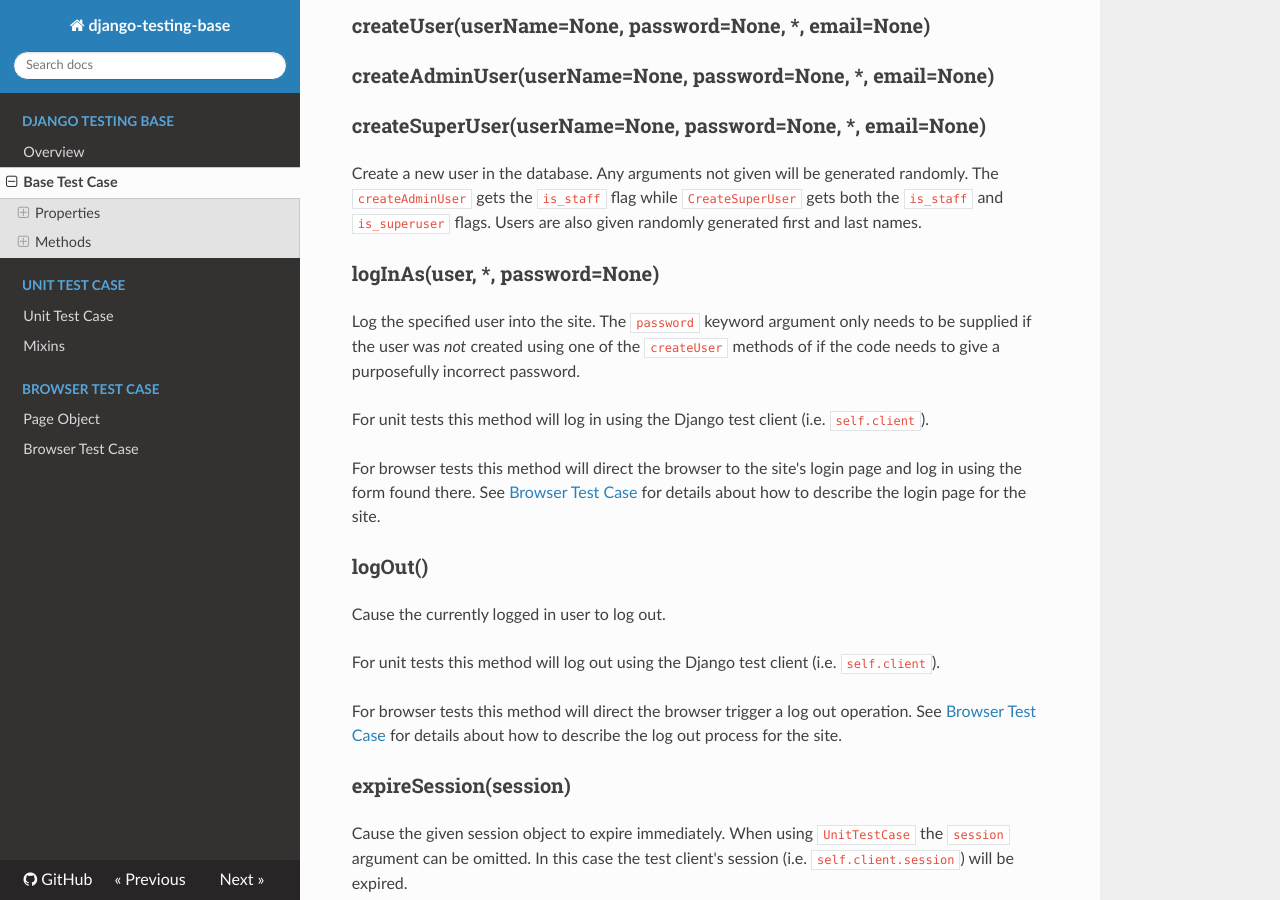
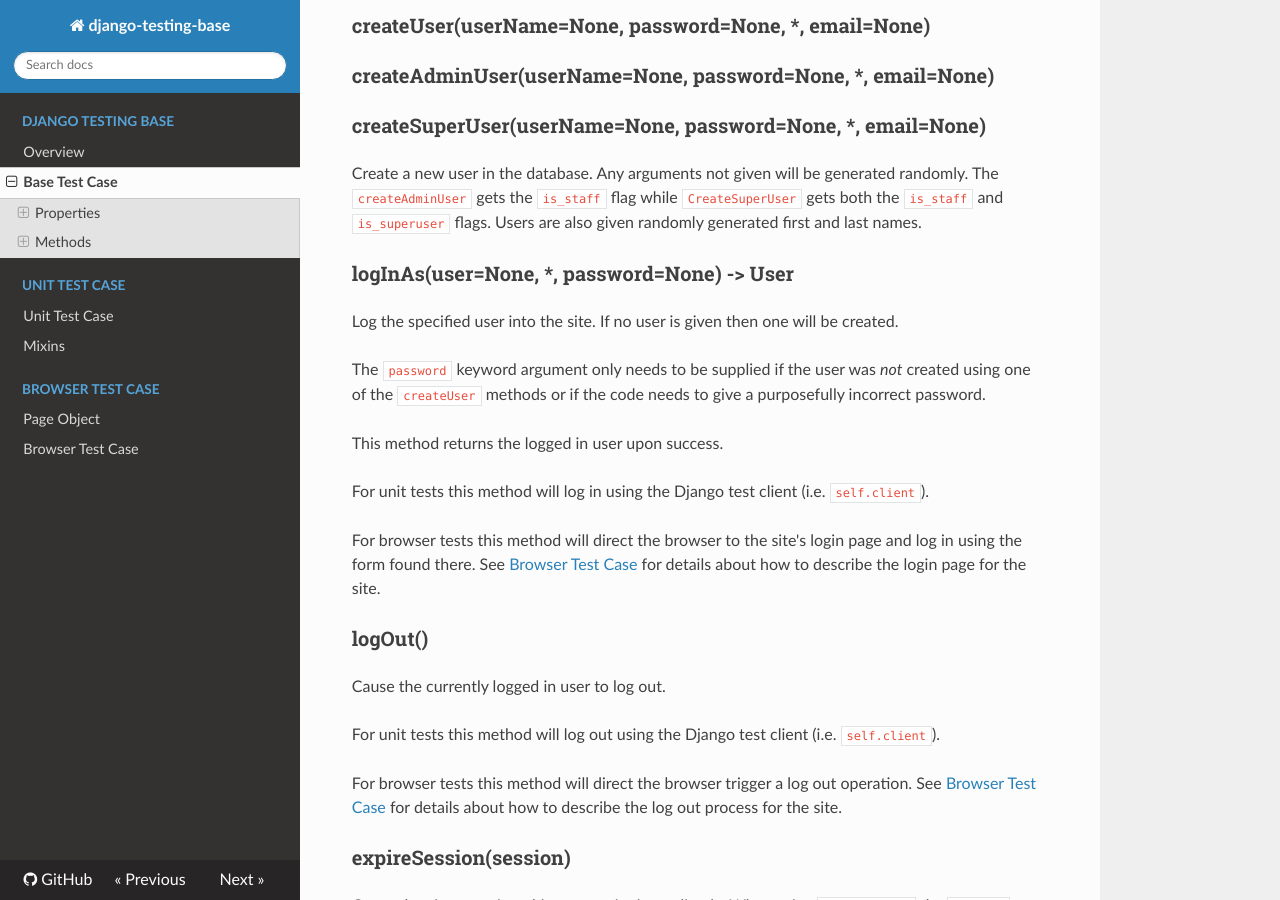
Before and after one commit to movermeyer/django-testing-base, an MkDocs documentation site: the page built from docs/base.md, in a window 1280 px wide and 900 px high, scrolled down 580 px. Built offline with MkDocs 1.6.1, drawn with Linux system fonts in a browser that asks for light colours; nearby versions of some CDN libraries; old or Windows-style settings are respelled for this version of MkDocs.

Commit message:
test case login methods now create a user if none is supplied

```diff
--- a/docs/base.md
+++ b/docs/base.md
@@ -25,11 +25,15 @@ Create a new user in the database. Any arguments not given will be generated ran
 `is_staff` flag while `CreateSuperUser` gets both the `is_staff` and `is_superuser` flags. Users are also given
 randomly generated first and last names.
 
-### logInAs(user, *, password=None)
+### logInAs(user=None, *, password=None) -> User
 
-Log the specified user into the site. The `password` keyword argument only needs to be supplied if the user was _not_
-created using one of the `createUser` methods of if the code needs to give a purposefully incorrect
+Log the specified user into the site. If no user is given then one will be created.
+
+The `password` keyword argument only needs to be supplied if the user was _not_
+created using one of the `createUser` methods or if the code needs to give a purposefully incorrect
 password.
+
+This method returns the logged in user upon success.
 
 For unit tests this method will log in using the Django test client (i.e. `self.client`).
 
```
Also changed, not shown: 3 other files.
